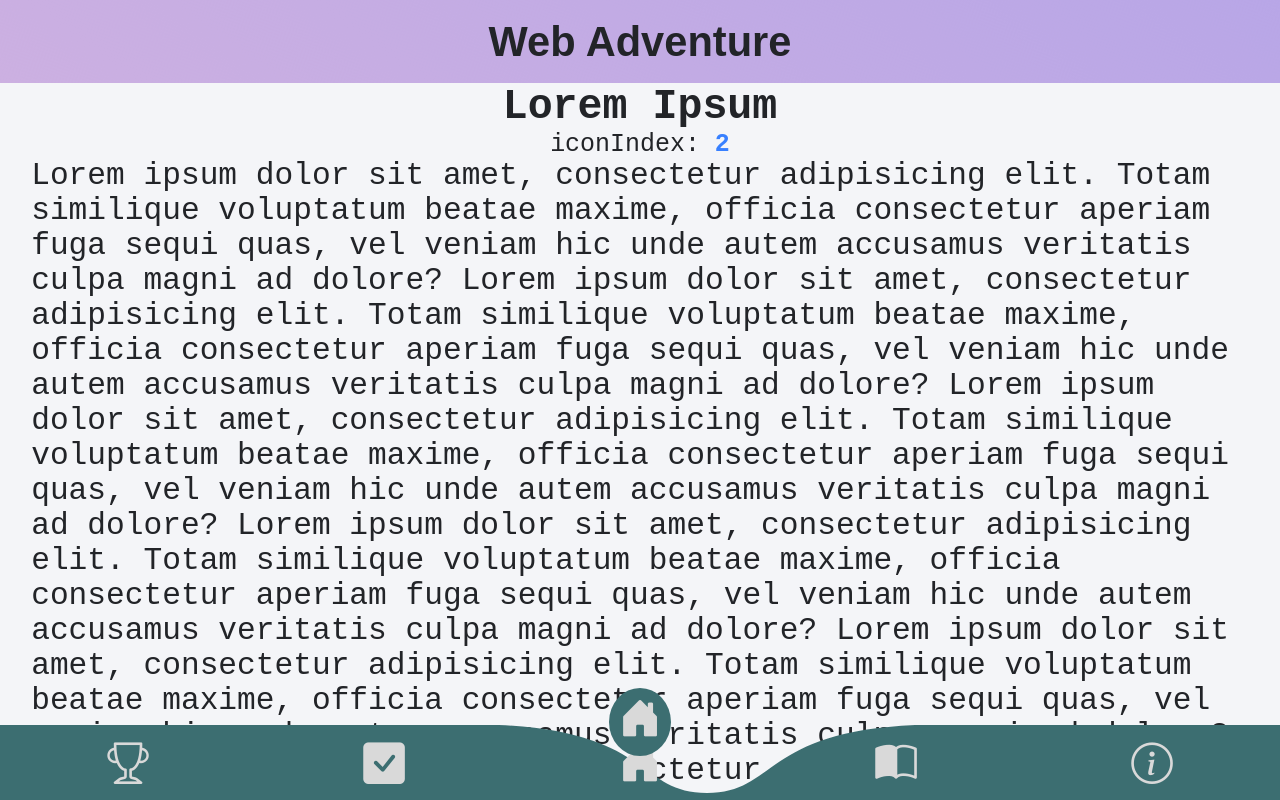
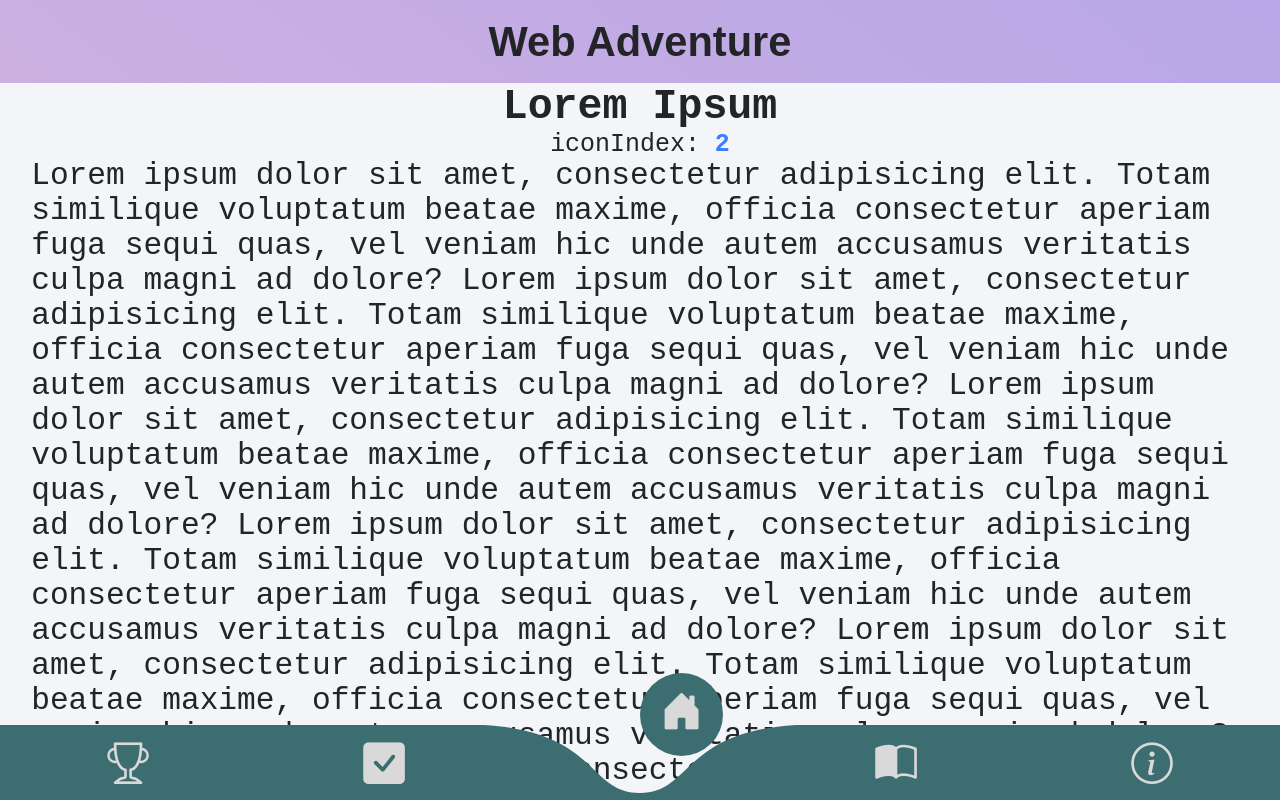
Before and after one commit to dudushy/web-adventure, an Angular app: page /footer-icons in a window 1280 px wide. Built offline with nearby package versions, Linux system fonts and the light colour scheme.

Commit message:
This is harder than I though

```diff
--- a/src/app/adventures/clones/footer-icons/footer-icons.component.html
+++ b/src/app/adventures/clones/footer-icons/footer-icons.component.html
@@ -14,33 +14,13 @@
     Lorem ipsum dolor sit amet, consectetur adipisicing elit. Totam similique voluptatum beatae maxime, officia consectetur aperiam fuga sequi quas, vel veniam hic unde autem accusamus veritatis culpa magni ad dolore?
   </p>
 
-  <div class="customFooter" [style.--footerIconIndex]="iconIndex">
+  <div class="customFooter" [style.--footerIconArrayLength]="iconArray.length" [style.--footerIconSelectedIndex]="iconIndex" [style.--footerIconMiddleIndex]="middleIconIndex" [style.--footerSelectedIconOffsetMultiplier]="footerSelectedIconOffsetMultiplier">
     <div class="customFooter-selectedIcon">
-      <i *ngIf="iconIndex == 0" class="bi bi-trophy"></i>
-      <i *ngIf="iconIndex == 1" class="bi bi-check-square-fill"></i>
-      <i *ngIf="iconIndex == 2" class="bi bi-house-door-fill"></i>
-      <i *ngIf="iconIndex == 3" class="bi bi-book-half"></i>
-      <i *ngIf="iconIndex == 4" class="bi bi-info-circle"></i>
+      <i *ngFor="let icon of iconArray | keyvalue : app.defaultOrder" class="bi bi-{{icon.value}}" [attr.showMe]="icon.key == '' + iconIndex"></i>
     </div>
 
-    <div class="customFooter-icon" (click)="updateIconIndex(0)">
-      <i class="bi bi-trophy"></i>
-    </div>
-
-    <div class="customFooter-icon" (click)="updateIconIndex(1)">
-      <i class="bi bi-check-square-fill"></i>
-    </div>
-
-    <div class="customFooter-icon" (click)="updateIconIndex(2)">
-      <i class="bi bi-house-door-fill"></i>
-    </div>
-
-    <div class="customFooter-icon" (click)="updateIconIndex(3)">
-      <i class="bi bi-book-half"></i>
-    </div>
-
-    <div class="customFooter-icon" (click)="updateIconIndex(4)">
-      <i class="bi bi-info-circle"></i>
+    <div class="customFooter-icon" *ngFor="let icon of iconArray | keyvalue : app.defaultOrder" [style.--footerIconIndex]="icon.key" (click)="updateIconIndex(icon.key)">
+      <i class="bi bi-{{icon.value}}" [attr.hideMe]="icon.key == '' + iconIndex"></i>
     </div>
   </div>
 </div>
--- a/src/app/adventures/clones/footer-icons/footer-icons.component.scss
+++ b/src/app/adventures/clones/footer-icons/footer-icons.component.scss
@@ -53,19 +53,26 @@ span {
   --footerHeight: calc(var(--responsiveUnit) * 4);
   --footerBackground: #3c6e71;
   --footerIconColor: #d9d9d9;
+  --footerIconLeftInitialOffset: 10%;
+  --footerIconLeftOffset: calc(100% / var(--footerIconArrayLength));
+  --footerSelectedIconLeftOffset: calc(
+    var(--footerIconLeftInitialOffset) + var(--footerIconLeftOffset) * var(--footerIconSelectedIndex)
+  );
+  // --footerSelectedIconLeftOffset: calc(
+  //   var(--footerIconLeftInitialOffset) + var(--footerIconLeftOffset) * var(--footerSelectedIconOffsetMultiplier)
+  // );
   --footerFontSize: calc(var(--responsiveUnit) * 2);
   --maskHeight: calc(var(--responsiveUnit) * 3.25);
-  --maskWidth: calc(var(--responsiveUnit) * 20);
-  --maskTopOffset: calc(var(--responsiveUnit) * 0);
-  --maskOffsetMultiplier: 6;
-  --maskLeftOffset: calc(var(--responsiveUnit) * 2 * var(--maskOffsetMultiplier) * var(--footerIconIndex));
+  --maskWidth: calc(var(--responsiveUnit) * 15);
+  --maskLeftOffset: calc(
+    var(--footerIconLeftInitialOffset) + var(--footerIconLeftOffset) * var(--footerIconSelectedIndex)
+  );
 
   position: sticky;
-  // bottom: 0;
   bottom: calc(var(--footerHeight) * -0.1);
   display: flex;
   align-items: center;
-  justify-content: space-around;
+  justify-content: center;
   width: 100%;
   height: var(--footerHeight);
   background: transparent;
@@ -92,7 +99,7 @@ span {
       url("assets/imgs/SVGs/footer-icons/curve-shape_h10.svg")
     );
     @include allVendors(mask-size, 100% 100%, var(--maskWidth) var(--maskHeight));
-    @include allVendors(mask-position, top left, var(--maskLeftOffset) var(--maskTopOffset));
+    @include allVendors(mask-position, top left, var(--maskLeftOffset) 0);
     @include allVendors(mask-repeat, no-repeat);
     @include allVendors(mask-composite, exclude);
     @include allVendors(mask-composite, xor);
@@ -106,7 +113,7 @@ span {
     position: absolute;
     top: 0;
     left: 0;
-    transform: translate(var(--maskLeftOffset), var(--maskTopOffset));
+    transform: translate(var(--maskLeftOffset), 0);
     background-position: top left;
     background-size: 100% 100%;
     z-index: 1;
@@ -114,21 +121,39 @@ span {
   }
 
   .customFooter-icon {
-    display: grid;
-    place-items: center;
+    position: absolute;
+    left: calc(var(--footerIconLeftInitialOffset) + var(--footerIconLeftOffset) * var(--footerIconIndex));
+    top: 50%;
+    transform: translate(-50%, -50%);
+    display: flex;
+    align-items: center;
+    justify-content: center;
     padding-inline: calc(var(--responsiveUnit) * 1);
     cursor: pointer;
+
+    i[hideMe="true"] {
+      // display: none;
+      opacity: 0;
+    }
   }
 }
 
 .customFooter-selectedIcon {
   position: absolute;
-  display: grid;
-  place-items: center;
+  display: flex;
+  align-items: center;
+  justify-content: center;
   bottom: calc(var(--responsiveUnit) * 2.5);
   background: var(--footerBackground);
   color: var(--footerIconColor);
   font-size: var(--footerFontSize);
-  padding: calc(var(--responsiveUnit) * 0.5);
+  padding: calc(var(--responsiveUnit) * 2);
   border-radius: 50%;
+  @include square(calc(var(--responsiveUnit) * 3));
+  left: var(--footerSelectedIconLeftOffset);
+
+  i[showMe="false"] {
+    display: none;
+    opacity: 0;
+  }
 }
--- a/src/app/adventures/clones/footer-icons/footer-icons.component.ts
+++ b/src/app/adventures/clones/footer-icons/footer-icons.component.ts
@@ -10,7 +10,16 @@ import { AppComponent } from 'src/app/app.component';
 export class FooterIconsComponent implements OnInit {
   title = 'FooterIconsComponent';
 
-  iconIndex = 2;
+  iconArray = [
+    'trophy',
+    'check-square-fill',
+    'house-door-fill',
+    'book-half',
+    'info-circle'
+  ];
+  iconIndex = Math.floor(this.iconArray.length / 2);
+  middleIconIndex = Math.floor(this.iconArray.length / 2);
+  footerSelectedIconOffsetMultiplier = 0;
 
   constructor(
     private cdr: ChangeDetectorRef,
@@ -21,6 +30,9 @@ export class FooterIconsComponent implements OnInit {
 
   ngOnInit(): void {
     console.log(`[${this.title}#ngOnInit]`);
+
+    console.log(`[${this.title}#ngOnInit] this.iconArray`, this.iconArray);
+    console.log(`[${this.title}#ngOnInit] this.iconIndex`, this.iconIndex);
   }
 
   ngOnDestroy(): void {
@@ -40,9 +52,10 @@ export class FooterIconsComponent implements OnInit {
     this.updateView();
   }
 
-  updateIconIndex(index: number) {
+  updateIconIndex(index: string) {
     console.log(`[${this.title}#updateIconIndex] index`, index);
 
-    this.iconIndex = index;
+    this.iconIndex = Number(index);
+    this.footerSelectedIconOffsetMultiplier = this.iconIndex - this.middleIconIndex;
   }
 }
```
